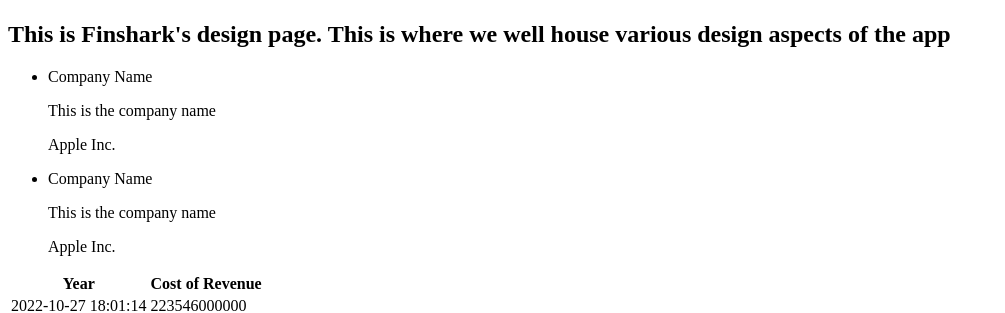
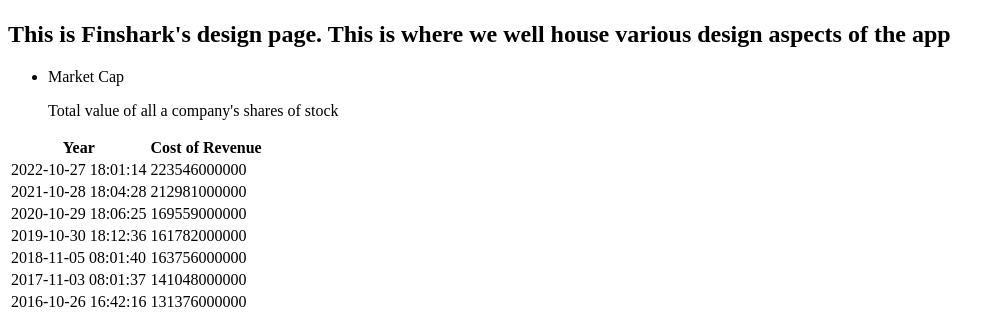
Before and after one commit to leehuhlee/FinShark, a React (Create React App) app in the folder frontend/: page /design-guide in a window 1280 px wide. Shown: the part 425-738 px from the top of the page, without its empty margins (0-1005 px from the left). Built offline with nearby package versions, Linux system fonts and the light colour scheme; the HTML template or start-up script is replaced by a standard one.

Commit message:
CompanyProfile

```diff
--- a/frontend/src/api.tsx
+++ b/frontend/src/api.tsx
@@ -1,5 +1,5 @@
 import axios from "axios";
-import { CompanyProfile, CompanySearch } from "./company";
+import { CompanyKeyMetrics, CompanyProfile, CompanySearch } from "./company";
 
 interface SearchResponse {
   data: CompanySearch[];
@@ -30,6 +30,16 @@
     return data;
   } catch (error: any) {
     console.log("error message from API: ", error.message);
-
   }
 }
+
+export const getKeyMetrics = async (query: string) => {
+  try {
+    const data = await axios.get<CompanyKeyMetrics[]>(
+      `https://financialmodelingprep.com/api/v3/key-metrics-ttm/${query}?apikey=${process.env.REACT_APP_API_KEY}`
+    );
+    return data;
+  } catch (error: any) {
+    console.log("error message from API: ", error.message);
+  }
+}
--- a/frontend/src/components/CardDashboard/CardDashboard.tsx
+++ b/frontend/src/components/CompanyDashboard/CompanyDashboard.tsx
@@ -3,9 +3,10 @@
 
 interface Props {
   children: React.ReactNode;
+  ticker: string;
 }
 
-const CardDashboard = ({ children }: Props) => {
+const CompanyDashboard = ({ children, ticker }: Props) => {
   return (
     <div className="relative md:ml-64 bg-blueGray-100 w-full">
       <div className="relative pt-20 pb-32 bg-lightBlue-500">
@@ -15,7 +16,7 @@
               {children}
             </div>
             <div className="flex flex-wrap">
-              {<Outlet />}
+              {<Outlet context={ticker}/>}
             </div>
           </div>
         </div>
@@ -24,4 +25,4 @@
   )
 }
 
-export default CardDashboard
+export default CompanyDashboard
--- a/frontend/src/components/CompanyProfile/CompanyProfile.tsx
+++ b/frontend/src/components/CompanyProfile/CompanyProfile.tsx
@@ -1,10 +1,92 @@
-import React from 'react'
+import React, { useEffect, useState } from 'react'
+import { CompanyKeyMetrics } from '../../company';
+import { useOutletContext } from 'react-router';
+import { getKeyMetrics } from '../../api';
+import RatioList from '../RatioList/RatioList';
 
 type Props = {}
 
+const tableConfig = [
+  {
+    label: "Market Cap",
+    render: (company: CompanyKeyMetrics) => company.marketCapTTM,
+    subTitle: "Total value of all a company's shares of stock",
+  },
+  {
+    label: "Current Ratio",
+    render: (company: CompanyKeyMetrics) => company.currentRatioTTM,
+    subTitle:
+      "Measures the companies ability to pay short term debt obligations",
+  },
+  {
+    label: "Return On Equity",
+    render: (company: CompanyKeyMetrics) => company.roeTTM,
+    subTitle:
+      "Return on equity is the measure of a company's net income divided by its shareholder's equity",
+  },
+  {
+    label: "Return On Assets",
+    render: (company: CompanyKeyMetrics) => company.returnOnTangibleAssetsTTM,
+    subTitle:
+      "Return on assets is the measure of how effective a company is using its assets",
+  },
+  {
+    label: "Free Cashflow Per Share",
+    render: (company: CompanyKeyMetrics) => company.freeCashFlowPerShareTTM,
+    subTitle:
+      "Return on assets is the measure of how effective a company is using its assets",
+  },
+  {
+    label: "Book Value Per Share TTM",
+    render: (company: CompanyKeyMetrics) => company.bookValuePerShareTTM,
+    subTitle:
+      "Book value per share indicates a firm's net asset value (total assets - total liabilities) on per share basis",
+  },
+  {
+    label: "Divdend Yield TTM",
+    render: (company: CompanyKeyMetrics) => company.dividendYieldTTM,
+    subTitle: "Shows how much a company pays each year relative to stock price",
+  },
+  {
+    label: "Capex Per Share TTM",
+    render: (company: CompanyKeyMetrics) => company.capexPerShareTTM,
+    subTitle:
+      "Capex is used by a company to aquire, upgrade, and maintain physical assets",
+  },
+  {
+    label: "Graham Number",
+    render: (company: CompanyKeyMetrics) => company.grahamNumberTTM,
+    subTitle:
+      "This is the upperbouind of the price range that a defensive investor should pay for a stock",
+  },
+  {
+    label: "PE Ratio",
+    render: (company: CompanyKeyMetrics) => company.peRatioTTM,
+    subTitle:
+      "This is the upperbouind of the price range that a defensive investor should pay for a stock",
+  },
+];
+
 const CompanyProfile = (props: Props) => {
+  const ticker = useOutletContext<string>();
+  const[companyData, setCompanyData] = useState<CompanyKeyMetrics>();
+
+  useEffect(() => {
+    const getCompanyKeyMetrics = async () => {
+      const value = await getKeyMetrics(ticker);
+      setCompanyData(value?.data[0]);
+    };
+    getCompanyKeyMetrics();
+  }, []);
+
   return (
-    <div>CompanyProfile</div>
+    <>
+      { companyData ? (
+        <RatioList data={companyData} config={tableConfig}/>
+      ):(
+        <>Loading...</>
+      )}
+    </>
   )
 }
 
--- a/frontend/src/components/RatioList/RatioList.tsx
+++ b/frontend/src/components/RatioList/RatioList.tsx
@@ -1,27 +1,10 @@
-import React from 'react'
-import { TestDataCompany } from '../Table/testData'
+type Props = {
+  config: any;
+  data: any;
+}
 
-type Props = {}
-
-const data = TestDataCompany[0];
-
-type Company = typeof data;
-
-const config = [
-  {
-    label: "Company Name",
-    render: (company: Company) => company.companyName,
-    subTitle: "This is the company name"
-  },
-  {
-    label: "Company Name",
-    render: (company: Company) => company.companyName,
-    subTitle: "This is the company name"
-  }
-]
-
-const RatioList = (props: Props) => {
-  const renderedRows = config.map(row => {
+const RatioList = ({ config, data }: Props) => {
+  const renderedRows = config.map((row: any) => {
     return (
       <li className="py-3 sm:py-4">
         <div className="flex items-center space-x-4">
@@ -41,7 +24,7 @@
     )
   })
   return (
-    <div className="bg-white shadow rounded-lg mb-4 p-4 sm:p-6 h-full">
+    <div className="bg-white shadow rounded-lg ml-4 mt-4 mb-4 p-4 sm:p-6 h-full">
       <ul className="divide-y divided-gray-200">
         {renderedRows}
       </ul>
--- a/frontend/src/pages/CompanyPage/CompanyPage.tsx
+++ b/frontend/src/pages/CompanyPage/CompanyPage.tsx
@@ -3,8 +3,8 @@
 import { CompanyProfile } from '../../company';
 import { getCompanyProfile } from '../../api';
 import Sidebar from '../../components/Sidebar/Sidebar';
-import CardDashboard from '../../components/CardDashboard/CardDashboard';
 import Title from '../../components/Title/Title';
+import CompanyDashboard from '../../components/CompanyDashboard/CompanyDashboard';
 
 type Props = {}
 
@@ -25,9 +25,9 @@
       {company ? (
         <div className="w-full relative flex ct-docs-disable-sidebar-content overflow-x-hidden">
           <Sidebar />
-          <CardDashboard>
+          <CompanyDashboard ticker={ticker!}>
             <Title title="Company Name" subTitle={company.companyName}/>
-          </CardDashboard>
+          </CompanyDashboard>
         </div>
       ) : (
         <p>Company not found!</p>
--- a/frontend/src/pages/DesignPage/DesignPage.tsx
+++ b/frontend/src/pages/DesignPage/DesignPage.tsx
@@ -1,15 +1,24 @@
 import React from 'react'
 import Table from '../../components/Table/Table'
 import RatioList from '../../components/RatioList/RatioList'
+import { testIncomeStatementData } from '../../components/Table/testData';
 
 type Props = {}
+
+const tableConfig = [
+  {
+    label: "Market Cap",
+    render: (company: any) => company.marketCapTTM,
+    subTitle: "Total value of all a company's shares of stock",
+  }
+];
 
 const DesignPage = (props: Props) => {
   return (
     <>
       <h1>FinShark Design Page</h1>
       <h2>This is Finshark's design page. This is where we well house various design aspects of the app</h2>
-      <RatioList />
+      <RatioList data={testIncomeStatementData} config={tableConfig}/>
       <Table />
     </>
   )
```
Also changed, not shown: frontend/src/company.d.ts (+63 -0 lines), frontend/src/components/CompanyDashboard/CompanyDashboard.css (added).
